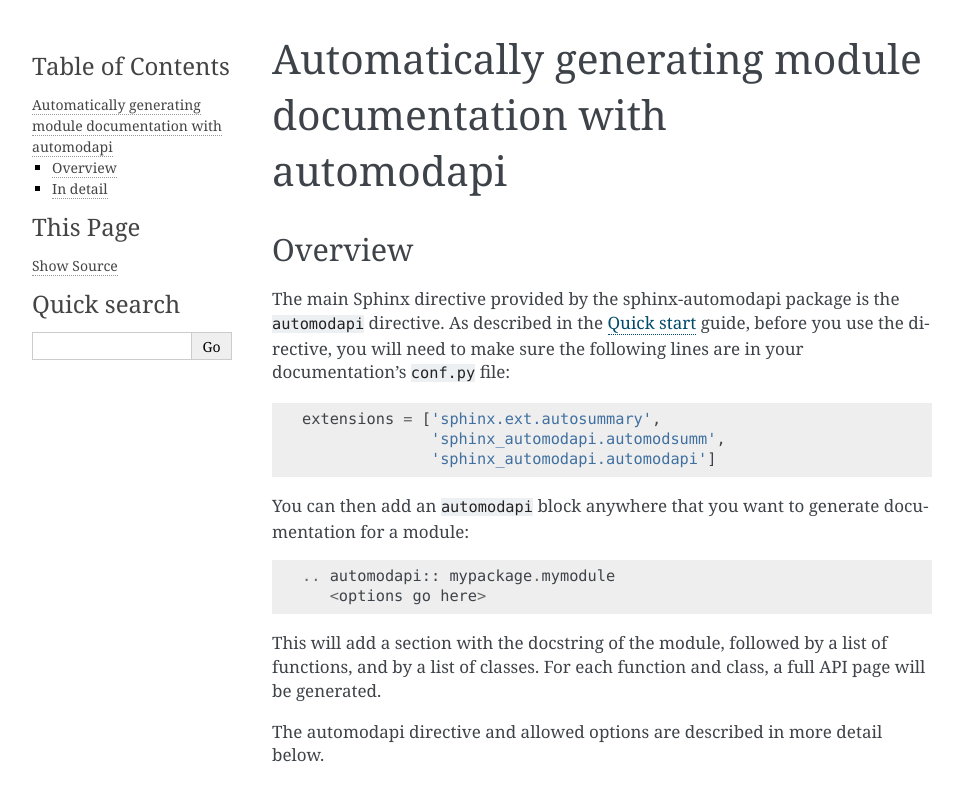
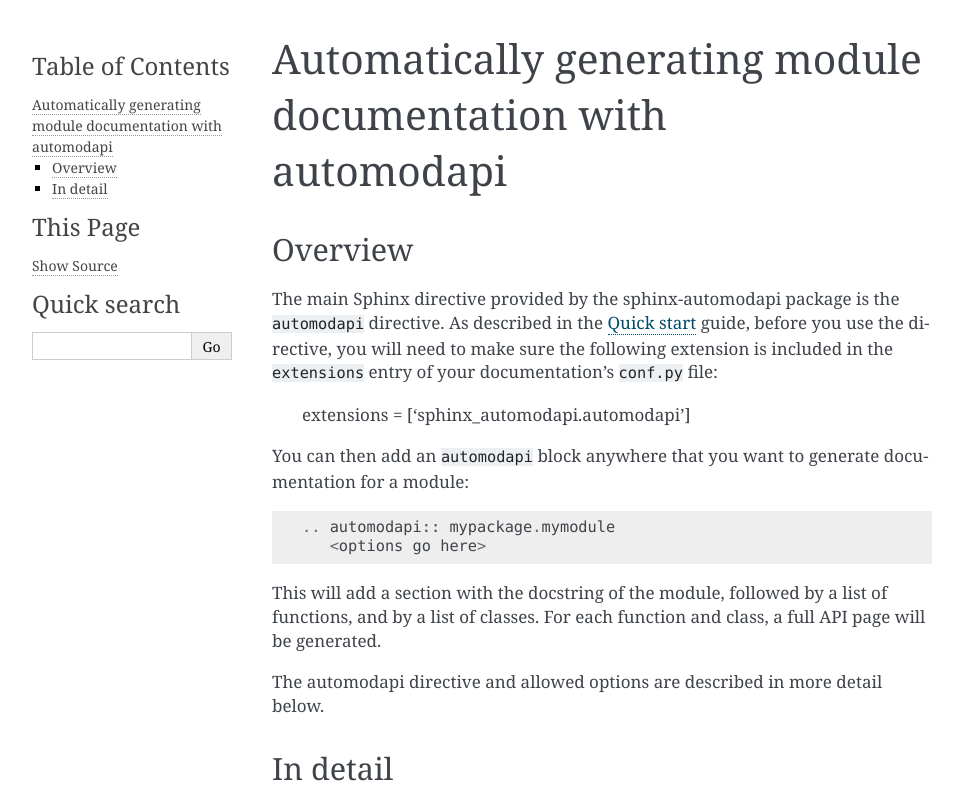
Before and after one commit to astropy/sphinx-automodapi, a Sphinx documentation site: the page built from docs/automodapi.rst, in a window 1280 px wide, cut to the strip 0-795 px from the top of the page. Shown: the whole strip, without its empty margins (148-1111 px from the left). Built offline with Sphinx 7.4.7, drawn with Linux system fonts in a browser that asks for light colours.

Commit message:
Updates to documentation

```diff
--- a/docs/automodapi.rst
+++ b/docs/automodapi.rst
@@ -8,12 +8,11 @@
 
 The main Sphinx directive provided by the sphinx-automodapi package is the
 ``automodapi`` directive. As described in the :ref:`quickstart` guide,
-before you use the directive, you will need to make sure the following lines
-are in your documentation's ``conf.py`` file::
+before you use the directive, you will need to make sure the following
+extension is included in the ``extensions`` entry of your documentation's
+``conf.py`` file:
 
-    extensions = ['sphinx.ext.autosummary',
-                  'sphinx_automodapi.automodsumm',
-                  'sphinx_automodapi.automodapi']
+    extensions = ['sphinx_automodapi.automodapi']
 
 You can then add an ``automodapi`` block anywhere that you want to generate
 documentation for a module::
--- a/docs/automodsumm.rst
+++ b/docs/automodsumm.rst
@@ -6,7 +6,7 @@
 Overview
 --------
 
-directive described here. The ``automodsumm`` directive takes all objects in a
+The ``automodsumm`` directive takes all objects in a
 module and generates a table of these objects and associated API pages. The
 :ref:`automodapi <automodapi>` directive then calls ``automodsumm`` once for
 functions and once for classes, and adds the module docstring - but effectively,
@@ -19,9 +19,6 @@
     .. automodsumm:: mypackage.mymodule
        <options go here>
 
-.. TODO: the typo above is deliberate, to avoid the directive getting picked
-..       up until the regexp is fixed
-
 The automodsumm directive is described in more detail below.
 
 In detail
--- a/docs/conf.py
+++ b/docs/conf.py
@@ -6,7 +6,7 @@
 # Add any Sphinx extension module names here, as strings. They can be
 # extensions coming with Sphinx (named 'sphinx.ext.*') or your custom
 # ones.
-extensions = ['sphinx_automodapi.automodapi']
+extensions = ['sphinx.ext.autosummary']
 
 # Add any paths that contain templates here, relative to this directory.
 templates_path = ['_templates']
```
